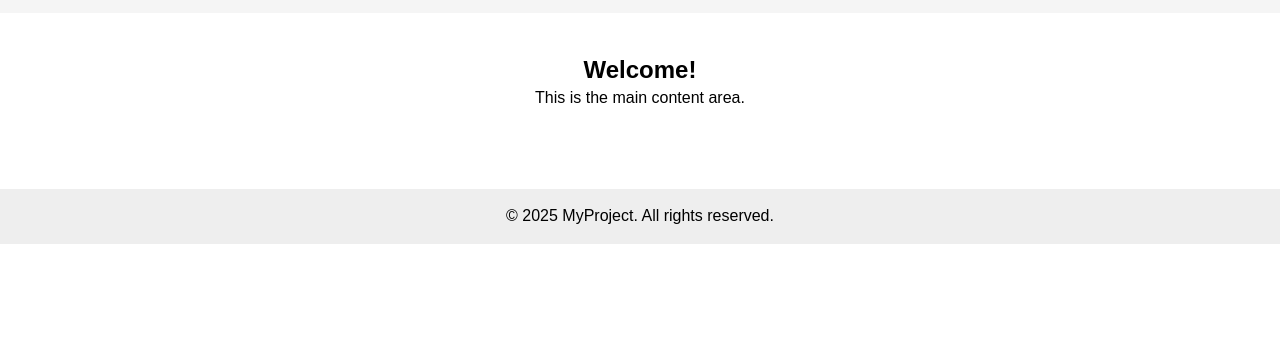
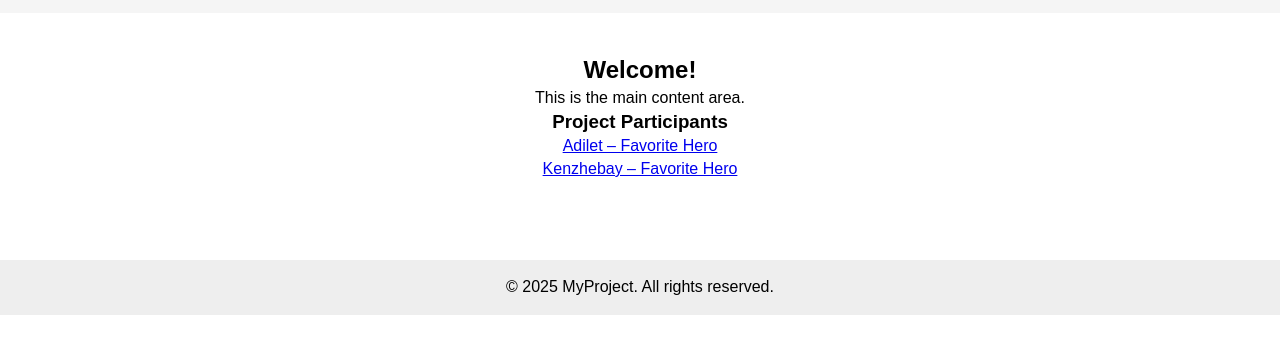
Before and after one commit to DoritoY/git-com-repo, a plain HTML site: page index.html in a window 1280 px wide. Shown: the part 86-440 px from the top of the page. Drawn offline with Linux system fonts and the light colour scheme; a web font is replaced by a local one.

Commit message:
Қатысушылар беттеріне сілтемелер қосылды

```diff
--- a/index.html
+++ b/index.html
@@ -7,6 +7,7 @@
   <link href="https://fonts.googleapis.com/css2?family=Sixtyfour+Convergence&display=swap" rel="stylesheet">
 </head>
 <body>
+
   <header class="site-header">
     <div class="container">
       <h1 class="logo">MyProject</h1>
@@ -22,6 +23,15 @@
     <section class="hero">
       <h2>Welcome!</h2>
       <p>This is the main content area.</p>
+
+      <!-- 🔽 ҚАТЫСУШЫЛАР БЕТТЕРІНЕ СІЛТЕМЕЛЕР -->
+      <h3>Project Participants</h3>
+      <ul>
+        <li><a href="Adilet-favorite-hero.html">Adilet – Favorite Hero</a></li>
+        <li><a href="Kenzhebay-favorite-hero.html">Kenzhebay – Favorite Hero</a></li>
+      </ul>
+      <!-- 🔼 -->
+
     </section>
   </main>
 
```
